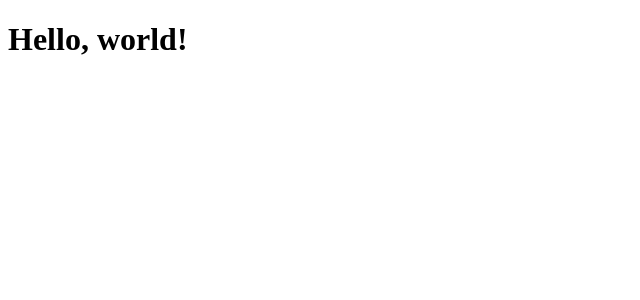
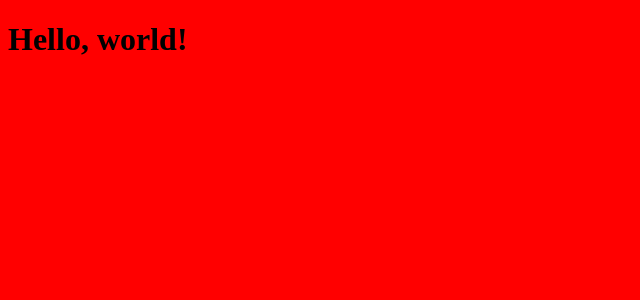
Before and after one commit to edgar-lins/rocketnotes, a React (Vite) app: page / in a window 1280 px wide. Shown: the top 300 px of the page, without its empty margins (0-640 px from the left). Built offline with nearby package versions, Linux system fonts and the light colour scheme.

Commit message:
Class: Adding CSS

```diff
--- a/src/main.jsx
+++ b/src/main.jsx
@@ -1,6 +1,6 @@
 import React from 'react';
 import ReactDOM from 'react-dom/client';
-import { Details } from './pages/Details.jsx';
+import { Details } from './pages/Details/';
 
 ReactDOM.createRoot(document.getElementById('root')).render(
   <React.StrictMode>
--- a/src/pages/Details.jsx
+++ b/src/pages/Details/index.jsx
@@ -1,3 +1,5 @@
+import "./styles.css";
+
 export function Details() {
 
   return (
--- /dev/null
+++ b/src/pages/Details/styles.css
@@ -0,0 +1,3 @@
+body {
+    background: red;
+}
```
